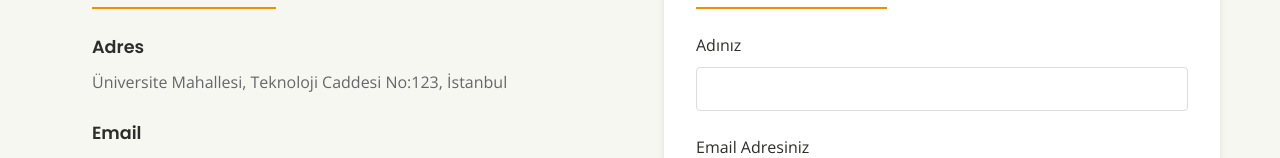
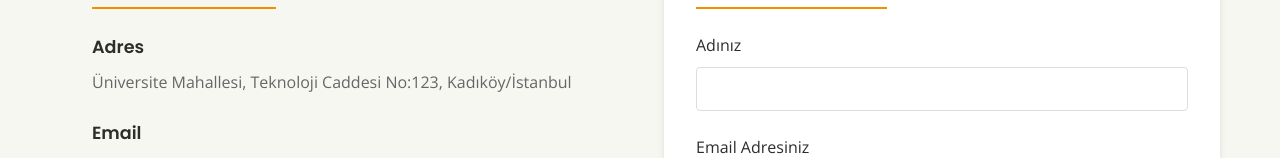
Before and after one commit to mapicoo/mapicoo.github.io, a React (Create React App) app: page /contact in a window 1280 px wide. Shown: the part 435-593 px from the top of the page. Built offline with nearby package versions, Linux system fonts and the light colour scheme.

Commit message:
Yapılan değişiklik açıklaması

```diff
--- a/src/pages/Contact/ContactPages.tsx
+++ b/src/pages/Contact/ContactPages.tsx
@@ -31,7 +31,6 @@ const ContactPage: React.FC = () => {
         subtitle="Bize ulaşın ve proje hakkında bilgi alın "
         background="team"
       />
-
       <section className="contact-content">
         <div className="container">
           <div className="contact-grid">
@@ -40,7 +39,7 @@ const ContactPage: React.FC = () => {
 
               <div className="info-item">
                 <h3>Adres</h3>
-                <p>Üniversite Mahallesi, Teknoloji Caddesi No:123, İstanbul</p>
+                <p>Üniversite Mahallesi, Teknoloji Caddesi No:123, Kadıköy/İstanbul</p>
               </div>
 
               <div className="info-item">
```
